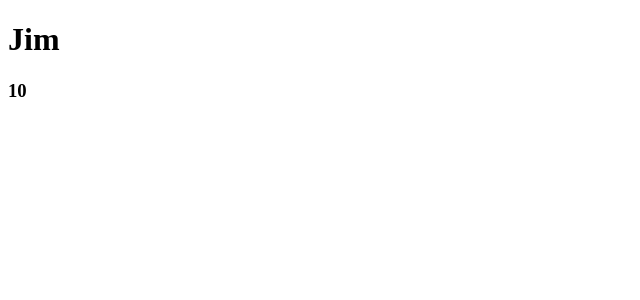
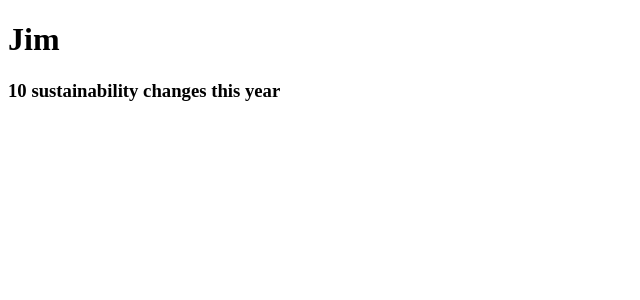
Before and after one commit to laurelherting/sustainability-to-do, a React (Create React App) app: page / in a window 1280 px wide. Shown: the top 300 px of the page, without its empty margins (0-640 px from the left). Built offline with nearby package versions, Linux system fonts and the light colour scheme.

Commit message:
add space for consistency-render method

```diff
--- a/src/App.js
+++ b/src/App.js
@@ -8,11 +8,12 @@ class App extends Component{
       number: "10"
     };
   }
+
   render() {
     return (
       <div>
         <h1>{this.state.name}</h1>
-        <h3>{this.state.number}</h3>
+        <h3>{this.state.number} sustainability changes this year</h3>
       </div>
     );
   }
```
